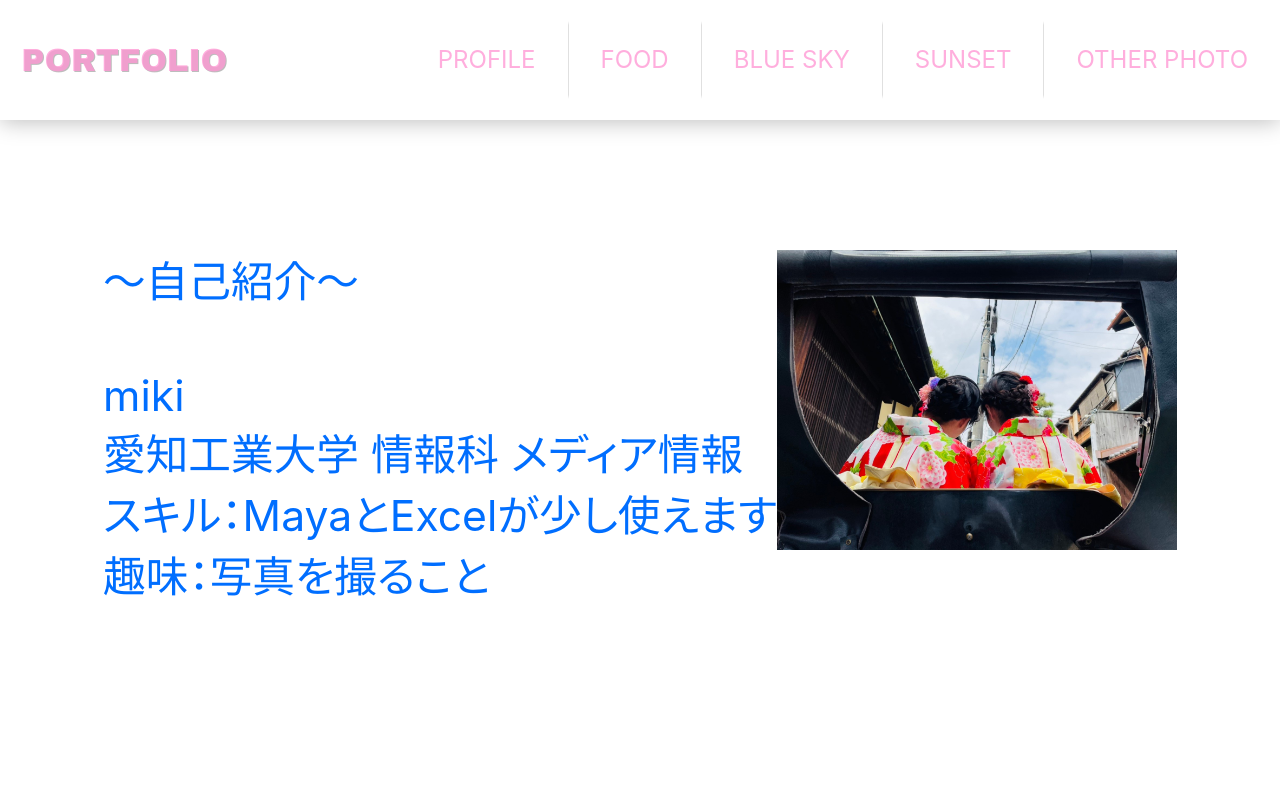
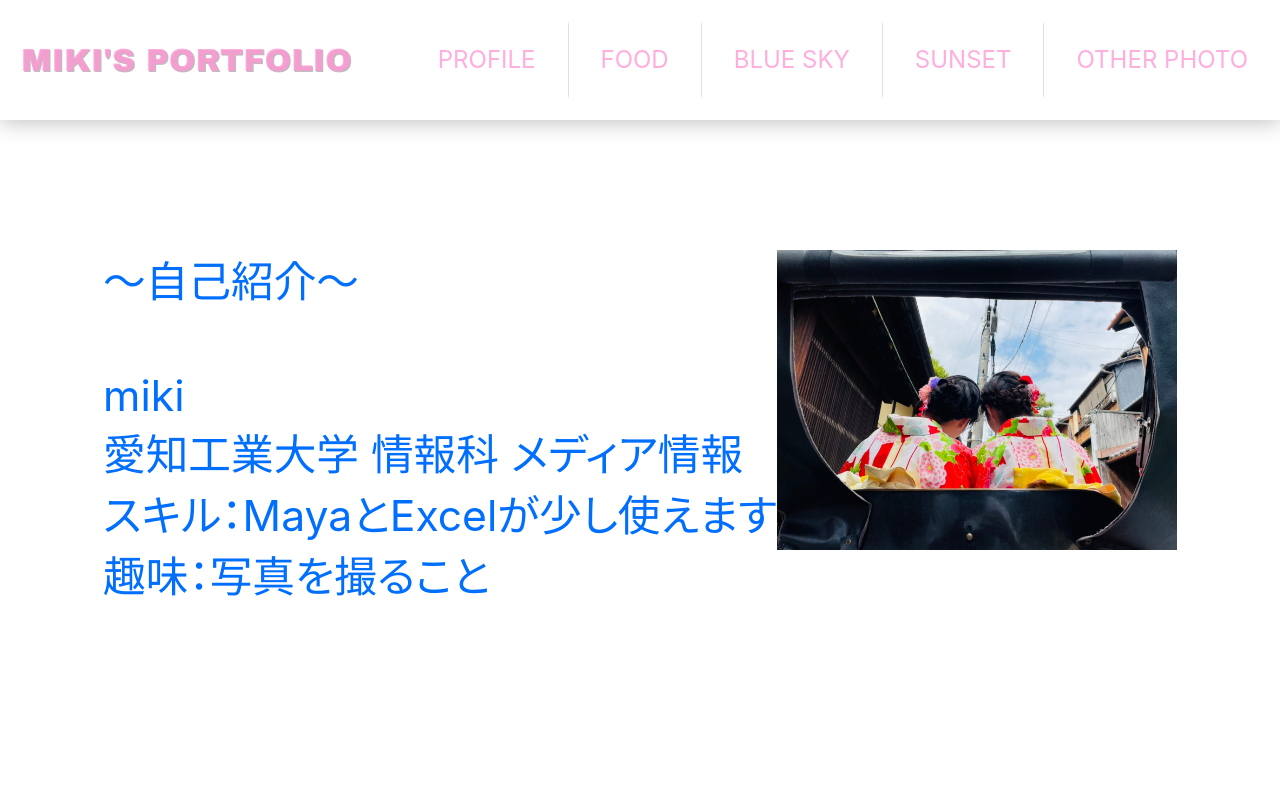
Before and after one commit to Iroha-licht/portfolio, a plain HTML site: page index.html in a window 1280 px wide. Shown: the top 800 px of the page. Drawn offline with Linux system fonts and the light colour scheme.

Commit message:
Complete

```diff
--- a/index.html
+++ b/index.html
@@ -4,13 +4,13 @@
     <meta charset="UTF-8">
     <meta http-equiv="X-UA-Compatible" content="IE=edge">
     <meta name="viewport" content="width=device-width, initial-scale=1.0">
-    <title>Document</title>
+    <title>miki’s portfolio</title>
     <link rel="stylesheet" href="./css/style.css">
     <script src="./js/main.js" defer></script>
 </head>
 <body>
     <header class="global-nav">
-        <h1>PORTFOLIO</h1>
+        <h1>MIKI'S PORTFOLIO</h1>
         <nav class="menu">
             <ul>
                 <li><a href="#sec1">PROFILE</a></li>
```
